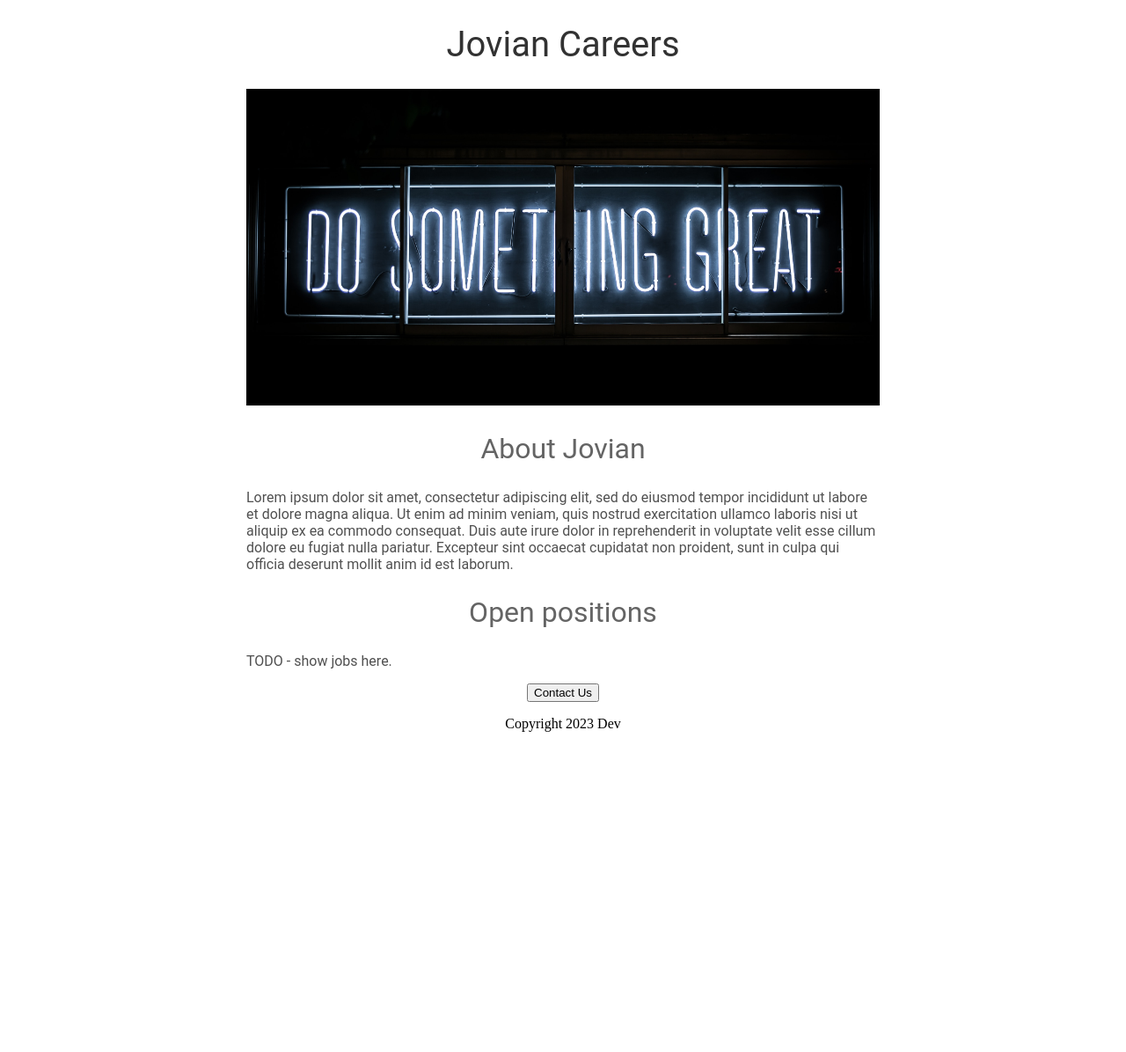
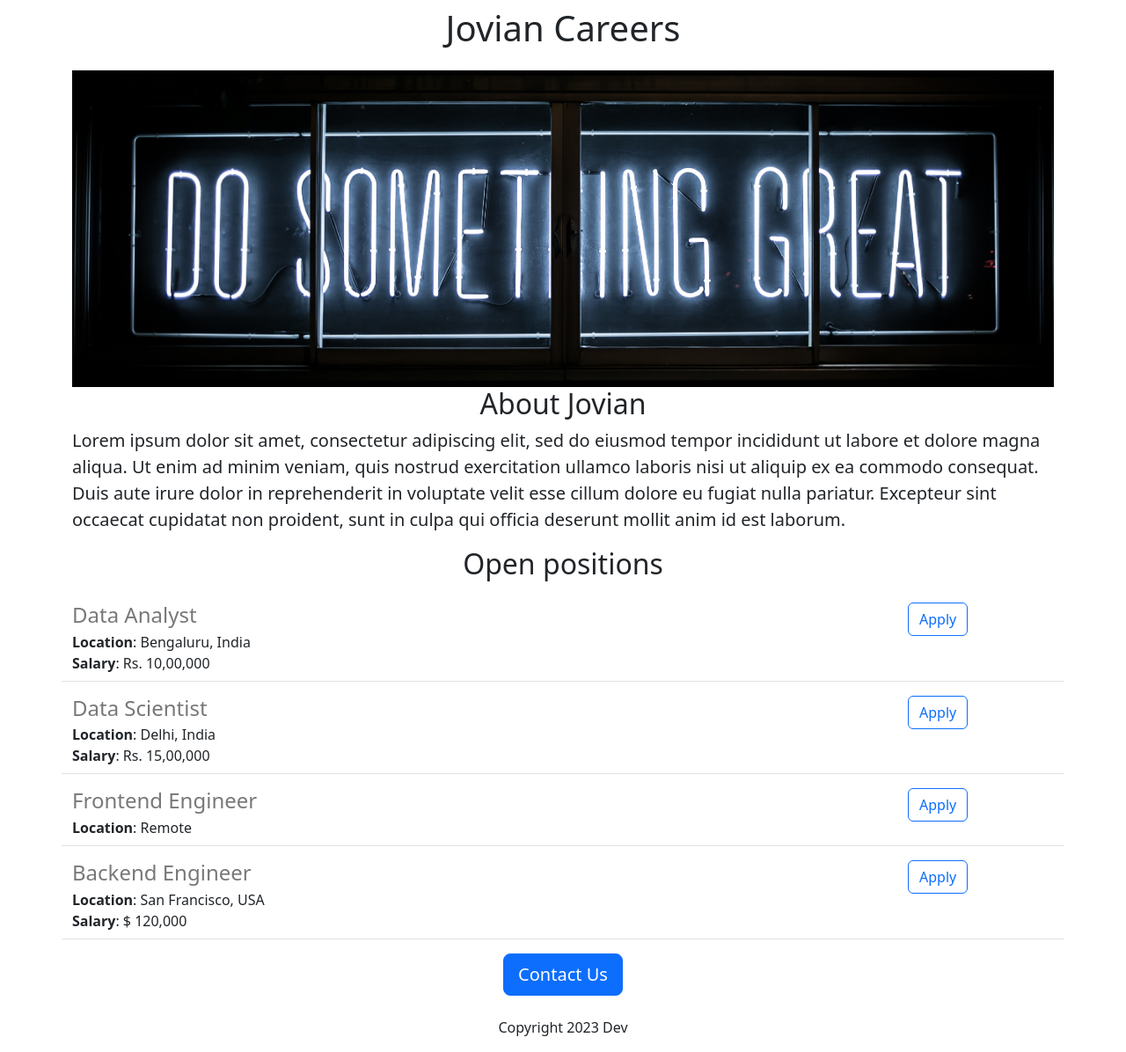
Before and after one commit to devedroy/jovian-career-website, a Flask app: page / in a window 1280 px wide. Shown: the whole page at 88% size. Before the commit the page ends 832 px from the top, so only its background shows below. Run offline with Flask 2, Linux system fonts and the light colour scheme.

Commit message:
Added Bootstrap and Flask templates

```diff
--- a/app.py
+++ b/app.py
@@ -2,10 +2,36 @@ from flask import Flask, render_template
 
 app = Flask(__name__)
 
+JOBS = [
+  {
+    'id': 1,
+    'title': 'Data Analyst',
+    'location': 'Bengaluru, India',
+    'salary': 'Rs. 10,00,000'
+  },
+  {
+    'id': 2,
+    'title': 'Data Scientist',
+    'location': 'Delhi, India',
+    'salary': 'Rs. 15,00,000'
+  },
+  {
+    'id': 3,
+    'title': 'Frontend Engineer',
+    'location': 'Remote',
+  },
+  {
+    'id': 4,
+    'title': 'Backend Engineer',
+    'location': 'San Francisco, USA',
+    'salary': '$ 120,000'
+  },
+]
+
 
 @app.route("/")
 def hello_world():
-  return render_template('home.html')
+  return render_template('home.html', jobs=JOBS, company_name="Jovian")
 
 
 print(__name__)
--- a/templates/home.html
+++ b/templates/home.html
@@ -2,49 +2,36 @@
 <html>
   <head>
     <title>Jovian Careers</title>
+    <meta charset="utf-8">
+    <meta name="viewport" content="width=device-width, initial-scale=1">
+    <link href="https://cdn.jsdelivr.net/npm/bootstrap@5.3.0-alpha3/dist/css/bootstrap.min.css" rel="stylesheet" integrity="sha384-KK94CHFLLe+nY2dmCWGMq91rCGa5gtU4mk92HdvYe+M/SXH301p5ILy+dN9+nJOZ" crossorigin="anonymous">
     <style>
-      h1 {
-        font-size: 40px;
-        font-family: Roboto;
-        font-weight: normal;
-        color: rgb(50, 50, 50);
-        text-align: center;
-      }
       #banner {
+        height: 360px;
         width: 100%;
-        height: 360px;
         object-fit: cover;
-      }
-      h2 {
-        font-family: Roboto;
-        font-size: 32px;
-        color: rgb(100, 100, 100);
-        text-align: center;
-        font-weight: normal;
-      }
-      .bodytext {
-        font-family: Roboto;
-        color: rgb(80, 80, 80);
-      }
-      #container {
-        max-width: 720px;
-        margin: 0 auto 0 auto;
       }
     </style>
   </head>
   <body>
-    <div id="container">
-    <h1>Jovian Careers</h1>
-    <img id= "banner" src="https://jovian-career-website.devedroy.repl.co/static/banner.jpg"/>
-    <h2>About Jovian</h2>
-    <p class="bodytext">
+    <div class="container">
+    <h1 class="text-center mt-2 mb-4">{{company_name}} Careers</h1>
+    <img class="img-fluid"  id="banner" src="https://jovian-career-website.devedroy.repl.co/static/banner.jpg"/>
+    <h2 class="text-center">About Jovian</h2>
+    <p class="lead">
       Lorem ipsum dolor sit amet, consectetur adipiscing elit, sed do eiusmod tempor incididunt ut labore et dolore magna aliqua. Ut enim ad minim veniam, quis nostrud exercitation ullamco laboris nisi ut aliquip ex ea commodo consequat. Duis aute irure dolor in reprehenderit in voluptate velit esse cillum dolore eu fugiat nulla pariatur. Excepteur sint occaecat cupidatat non proident, sunt in culpa qui officia deserunt mollit anim id est laborum.
     </p>
-    <h2>Open positions</h2>
-    <p class="bodytext">TODO - show jobs here.</p>
-    <div style="text-align:center;">
-      <button>Contact Us</button>
-      <p>Copyright 2023 Dev</p>
+    <h2 class="text-center mt-2 mb-4">Open positions</h2>
+    <p>
+      <div>
+        {% for job in jobs %}
+          {% include 'jobItem.html' %}
+        {% endfor %}
+      </div>
+    </p>
+    <div class="text-center">
+      <button class="btn btn-primary btn-lg">Contact Us</button>
+      <p class="mt-4">Copyright 2023 Dev</p>
     </div>
     </div>
   </body>
--- /dev/null
+++ b/templates/jobItem.html
@@ -0,0 +1,14 @@
+<div class="border-bottom row" style="margin-bottom: 16px;padding-bottom: 8px;">
+    <div class="col-10">
+    <h4 style="color: rgb(120, 120, 120); margin-bottom:4px">
+      {{job['title']}}
+    </h4>
+    <div><b>Location</b>: {{job['location']}}</div>
+    {% if 'salary' in job %}
+      <div><b>Salary</b>: {{job['salary']}}</div>
+    {% endif %}
+    </div>
+    <div class="col-2">
+      <button type="button" class="btn btn-outline-primary">Apply</button>
+    </div>
+</div>
```
